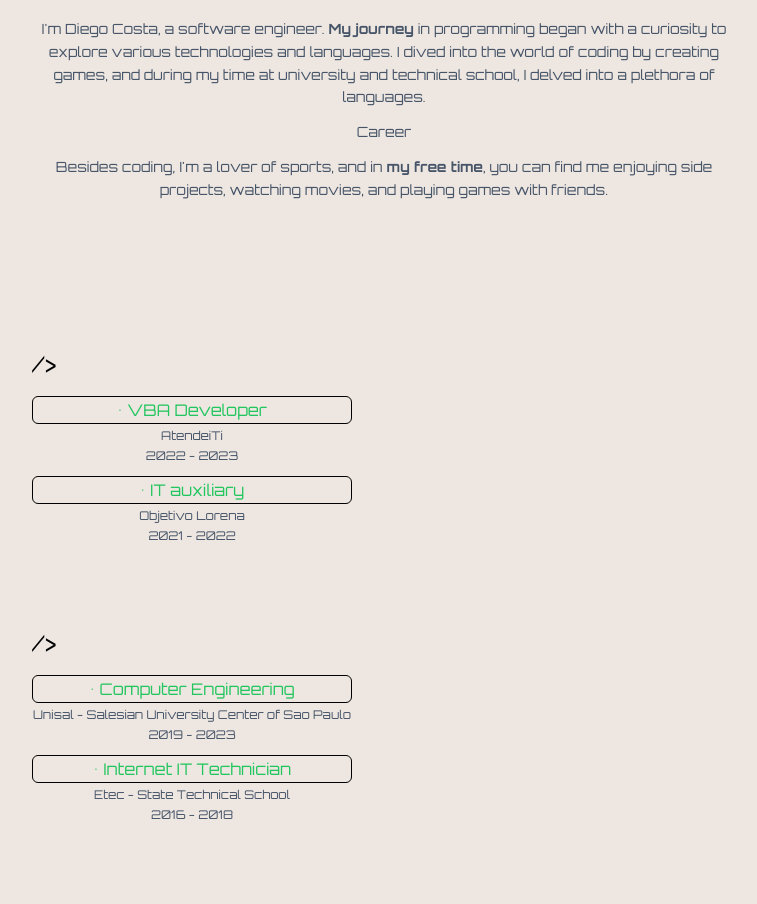
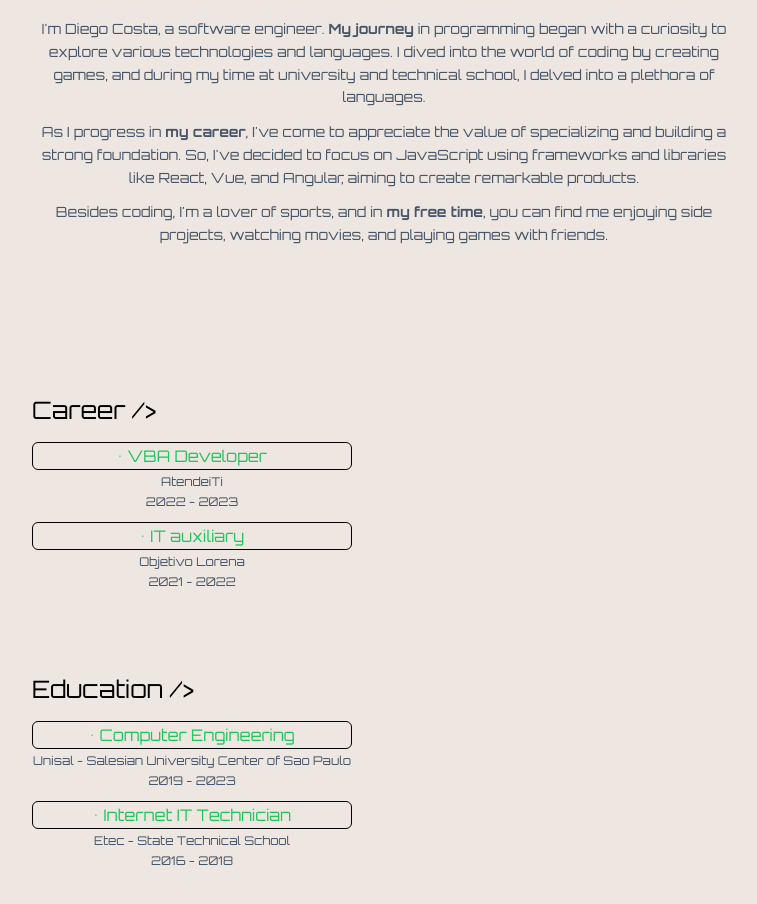
Before and after one commit to DiegoCstyles/portfolio, a Next.js app: page /about in a window 1280 px wide. Shown: the part 340-1244 px from the top of the page, without its empty margins (256-1013 px from the left). Built offline with nearby package versions, Linux system fonts and the light colour scheme.

Commit message:
Update Section.tsx

```diff
--- a/components/About/Section.tsx
+++ b/components/About/Section.tsx
@@ -40,7 +40,7 @@ const translations: { [language: string]: AboutTranslations } = {
       career: 'As I progress in <strong className="text-black dark:text-white uppercase">my career</strong>, I&apos;ve come to appreciate the value of specializing and building a strong foundation. So, I&apos;ve decided to focus on JavaScript using frameworks and libraries like React, Vue, and Angular, aiming to create remarkable products.',
       freeTime: 'Besides coding, I&apos;m a lover of sports, and in <strong className="text-black dark:text-white uppercase">my free time</strong>, you can find me enjoying side projects, watching movies, and playing games with friends.',
 
-      career: 'Career',
+      h2Career: 'Career',
       firstCareerTitle: 'VBA Developer',
       firstCareerP1: 'Create, develop and maintain automation processes ',
       firstCareerP2: 'that accelerate the execution of complex tasks and business routines, saving time for the system user.',
@@ -51,7 +51,7 @@ const translations: { [language: string]: AboutTranslations } = {
       secondCareerP4: 'providing support',
       secondCareerP5: ' to users of two company units.',
 
-      education: 'Education',
+      h2Education: 'Education',
       firstAcademict: 'Unisal - Salesian University Center of Sao Paulo',
       firstAcademic: ' With knowledge in hardware, software, computer networks and embedded systems. <strong className="text-black dark:text-blendedCyan">analytical and problem solving skills</strong>, I am always <strong className="text-black dark:text-blendedCyan">up to date on new technologies and market trends</strong>.',
       secondAcademic: 'Etec - State Technical School',
```
